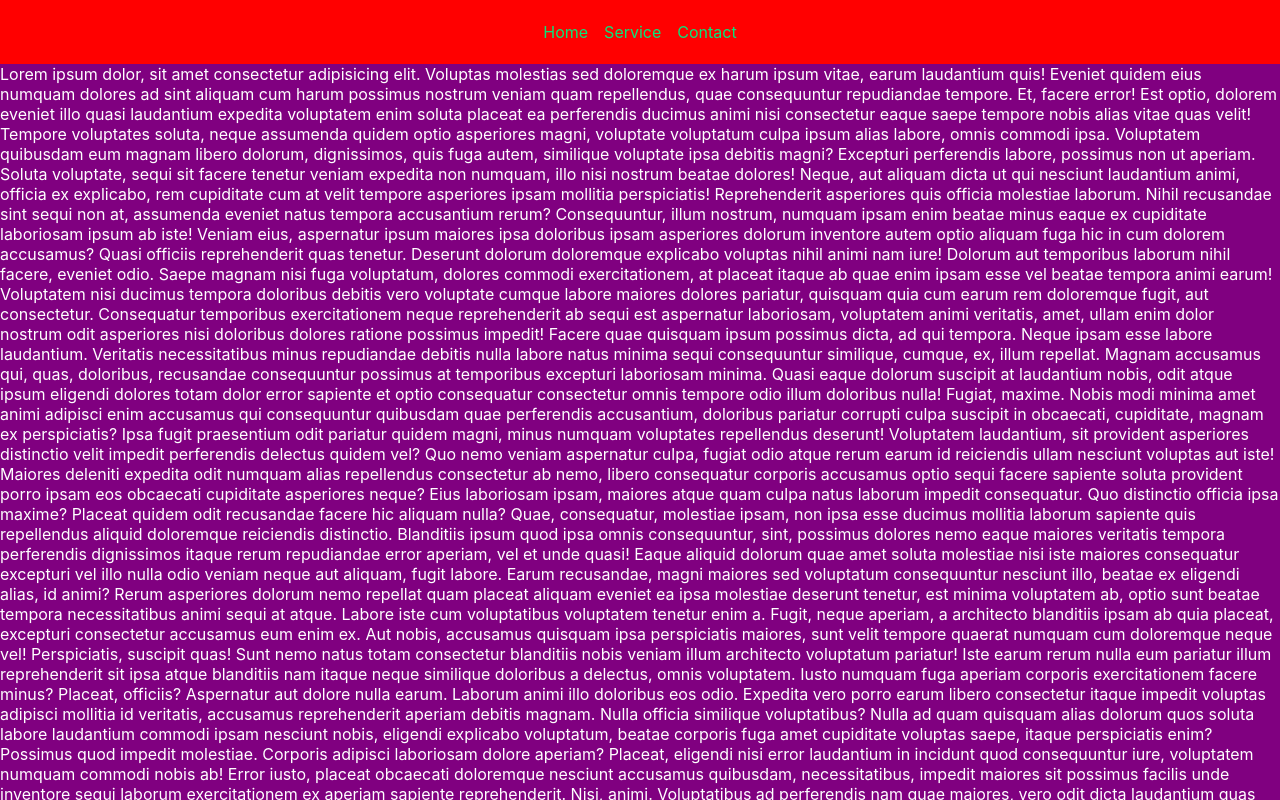
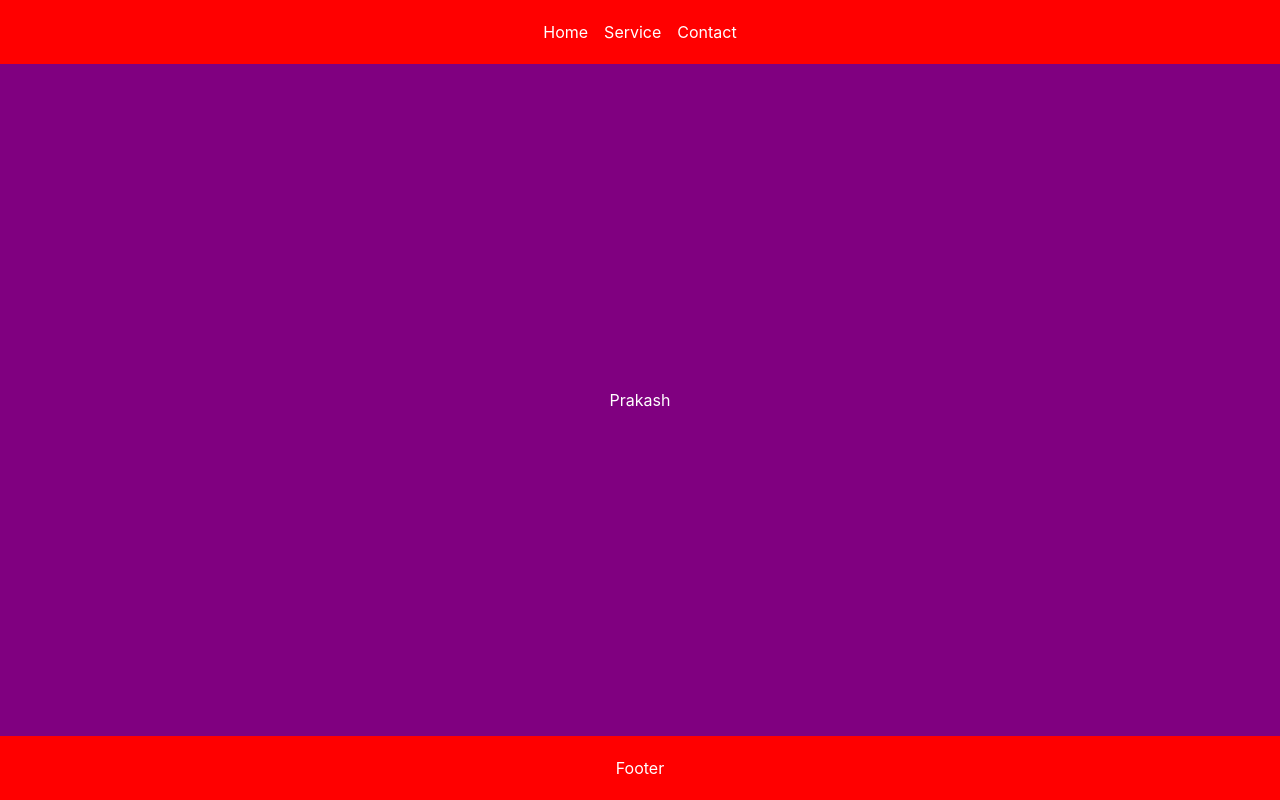
Before and after one commit to sansubed/ReactBackendFrontend, a React (Vite) app: page / in a window 1280 px wide. Shown: the top 800 px of the page. Built offline with nearby package versions, Linux system fonts and the light colour scheme.

Commit message:
js variable and value

```diff
--- a/src/header/header.module.css
+++ b/src/header/header.module.css
@@ -5,6 +5,6 @@
   justify-content: center;
   align-items: center;
   gap: 1rem;
-  color: #08e57a;
+  color: hsl(0 0% 100%);
   position: sticky;
 }
--- a/src/home/home.jsx
+++ b/src/home/home.jsx
@@ -1,118 +1,41 @@
-import styles from "./home.module.css";
+import styles from './home.module.css'
+
+// Variable and Value
+// number (data type)
+const myVariable = 123
+// (immutable)
+
+// string (data type)
+let myCountry = 'Nepal'
+// (mutable)
+myCountry = 'USA'
+myCountry = 'Canada'
+
+const myName = 'Prakash'
+// myName = 'Gorakh' (Error)
+
+// if(condition) {
+//   what to do if condition is matched?
+// }
+
+// function (3 ways)
+// Function declaration
+function displayName() {
+  // conditional statement
+  if (myName === 'Prakash') {
+    return 'Prakash'
+  }
+
+  if (myName === 'Gorakh') {
+    return 'Gorakh'
+  }
+}
 
 function Home() {
-  return (
-    <div className={styles.home}>
-      Lorem ipsum dolor, sit amet consectetur adipisicing elit. Voluptas
-      molestias sed doloremque ex harum ipsum vitae, earum laudantium quis!
-      Eveniet quidem eius numquam dolores ad sint aliquam cum harum possimus
-      nostrum veniam quam repellendus, quae consequuntur repudiandae tempore.
-      Et, facere error! Est optio, dolorem eveniet illo quasi laudantium
-      expedita voluptatem enim soluta placeat ea perferendis ducimus animi nisi
-      consectetur eaque saepe tempore nobis alias vitae quas velit! Tempore
-      voluptates soluta, neque assumenda quidem optio asperiores magni,
-      voluptate voluptatum culpa ipsum alias labore, omnis commodi ipsa.
-      Voluptatem quibusdam eum magnam libero dolorum, dignissimos, quis fuga
-      autem, similique voluptate ipsa debitis magni? Excepturi perferendis
-      labore, possimus non ut aperiam. Soluta voluptate, sequi sit facere
-      tenetur veniam expedita non numquam, illo nisi nostrum beatae dolores!
-      Neque, aut aliquam dicta ut qui nesciunt laudantium animi, officia ex
-      explicabo, rem cupiditate cum at velit tempore asperiores ipsam mollitia
-      perspiciatis! Reprehenderit asperiores quis officia molestiae laborum.
-      Nihil recusandae sint sequi non at, assumenda eveniet natus tempora
-      accusantium rerum? Consequuntur, illum nostrum, numquam ipsam enim beatae
-      minus eaque ex cupiditate laboriosam ipsum ab iste! Veniam eius,
-      aspernatur ipsum maiores ipsa doloribus ipsam asperiores dolorum inventore
-      autem optio aliquam fuga hic in cum dolorem accusamus? Quasi officiis
-      reprehenderit quas tenetur. Deserunt dolorum doloremque explicabo voluptas
-      nihil animi nam iure! Dolorum aut temporibus laborum nihil facere, eveniet
-      odio. Saepe magnam nisi fuga voluptatum, dolores commodi exercitationem,
-      at placeat itaque ab quae enim ipsam esse vel beatae tempora animi earum!
-      Voluptatem nisi ducimus tempora doloribus debitis vero voluptate cumque
-      labore maiores dolores pariatur, quisquam quia cum earum rem doloremque
-      fugit, aut consectetur. Consequatur temporibus exercitationem neque
-      reprehenderit ab sequi est aspernatur laboriosam, voluptatem animi
-      veritatis, amet, ullam enim dolor nostrum odit asperiores nisi doloribus
-      dolores ratione possimus impedit! Facere quae quisquam ipsum possimus
-      dicta, ad qui tempora. Neque ipsam esse labore laudantium. Veritatis
-      necessitatibus minus repudiandae debitis nulla labore natus minima sequi
-      consequuntur similique, cumque, ex, illum repellat. Magnam accusamus qui,
-      quas, doloribus, recusandae consequuntur possimus at temporibus excepturi
-      laboriosam minima. Quasi eaque dolorum suscipit at laudantium nobis, odit
-      atque ipsum eligendi dolores totam dolor error sapiente et optio
-      consequatur consectetur omnis tempore odio illum doloribus nulla! Fugiat,
-      maxime. Nobis modi minima amet animi adipisci enim accusamus qui
-      consequuntur quibusdam quae perferendis accusantium, doloribus pariatur
-      corrupti culpa suscipit in obcaecati, cupiditate, magnam ex perspiciatis?
-      Ipsa fugit praesentium odit pariatur quidem magni, minus numquam
-      voluptates repellendus deserunt! Voluptatem laudantium, sit provident
-      asperiores distinctio velit impedit perferendis delectus quidem vel? Quo
-      nemo veniam aspernatur culpa, fugiat odio atque rerum earum id reiciendis
-      ullam nesciunt voluptas aut iste! Maiores deleniti expedita odit numquam
-      alias repellendus consectetur ab nemo, libero consequatur corporis
-      accusamus optio sequi facere sapiente soluta provident porro ipsam eos
-      obcaecati cupiditate asperiores neque? Eius laboriosam ipsam, maiores
-      atque quam culpa natus laborum impedit consequatur. Quo distinctio officia
-      ipsa maxime? Placeat quidem odit recusandae facere hic aliquam nulla?
-      Quae, consequatur, molestiae ipsam, non ipsa esse ducimus mollitia laborum
-      sapiente quis repellendus aliquid doloremque reiciendis distinctio.
-      Blanditiis ipsum quod ipsa omnis consequuntur, sint, possimus dolores nemo
-      eaque maiores veritatis tempora perferendis dignissimos itaque rerum
-      repudiandae error aperiam, vel et unde quasi! Eaque aliquid dolorum quae
-      amet soluta molestiae nisi iste maiores consequatur excepturi vel illo
-      nulla odio veniam neque aut aliquam, fugit labore. Earum recusandae, magni
-      maiores sed voluptatum consequuntur nesciunt illo, beatae ex eligendi
-      alias, id animi? Rerum asperiores dolorum nemo repellat quam placeat
-      aliquam eveniet ea ipsa molestiae deserunt tenetur, est minima voluptatem
-      ab, optio sunt beatae tempora necessitatibus animi sequi at atque. Labore
-      iste cum voluptatibus voluptatem tenetur enim a. Fugit, neque aperiam, a
-      architecto blanditiis ipsam ab quia placeat, excepturi consectetur
-      accusamus eum enim ex. Aut nobis, accusamus quisquam ipsa perspiciatis
-      maiores, sunt velit tempore quaerat numquam cum doloremque neque vel!
-      Perspiciatis, suscipit quas! Sunt nemo natus totam consectetur blanditiis
-      nobis veniam illum architecto voluptatum pariatur! Iste earum rerum nulla
-      eum pariatur illum reprehenderit sit ipsa atque blanditiis nam itaque
-      neque similique doloribus a delectus, omnis voluptatem. Iusto numquam fuga
-      aperiam corporis exercitationem facere minus? Placeat, officiis?
-      Aspernatur aut dolore nulla earum. Laborum animi illo doloribus eos odio.
-      Expedita vero porro earum libero consectetur itaque impedit voluptas
-      adipisci mollitia id veritatis, accusamus reprehenderit aperiam debitis
-      magnam. Nulla officia similique voluptatibus? Nulla ad quam quisquam alias
-      dolorum quos soluta labore laudantium commodi ipsam nesciunt nobis,
-      eligendi explicabo voluptatum, beatae corporis fuga amet cupiditate
-      voluptas saepe, itaque perspiciatis enim? Possimus quod impedit molestiae.
-      Corporis adipisci laboriosam dolore aperiam? Placeat, eligendi nisi error
-      laudantium in incidunt quod consequuntur iure, voluptatem numquam commodi
-      nobis ab! Error iusto, placeat obcaecati doloremque nesciunt accusamus
-      quibusdam, necessitatibus, impedit maiores sit possimus facilis unde
-      inventore sequi laborum exercitationem ex aperiam sapiente reprehenderit.
-      Nisi, animi. Voluptatibus ad perferendis nam quae maiores, vero odit dicta
-      laudantium quas obcaecati, sit illo doloremque, natus deleniti dolor?
-      Quisquam consequatur quis cum ea. Quis, aperiam eligendi veniam eum
-      incidunt mollitia vel blanditiis rem suscipit, nesciunt voluptate, minima
-      sed officia facere. Temporibus aliquam, illo cupiditate, asperiores
-      molestias a itaque, sunt adipisci ex dolores dolorum aut? Earum, autem eos
-      laudantium quo nostrum odit. Tempora illum cupiditate nostrum veniam
-      distinctio rerum explicabo ducimus atque molestiae, natus mollitia
-      repudiandae, libero nemo sint minus reprehenderit ratione illo? Laborum
-      ratione eos possimus minus ipsa maxime voluptates illo quod iure labore?
-      Nobis nemo totam fugit, consequuntur facilis minus quaerat inventore,
-      blanditiis earum qui quae possimus debitis ducimus itaque, amet beatae.
-      Consectetur iusto amet adipisci accusamus error quos nisi neque nesciunt,
-      dolorum reprehenderit, ullam porro rerum? Rem doloremque atque soluta
-      laborum error explicabo, corrupti esse nobis enim eos ut molestiae.
-      Provident corporis aut consequatur nostrum repellendus praesentium impedit
-      blanditiis vel consectetur assumenda aliquam, mollitia ullam eaque amet
-      adipisci optio nam? Iusto amet exercitationem ipsa. Rerum sed amet
-      molestiae omnis eum accusamus possimus perferendis, reiciendis praesentium
-      et aspernatur dolorum debitis commodi eius consequatur tempora mollitia
-      voluptates nemo, porro deserunt quod! Sequi repudiandae quod provident
-      ipsa minima, dicta reprehenderit aliquam libero totam temporibus
-      doloremque distinctio maxime nemo suscipit soluta similique voluptates
-      fugit? Corrupti, ullam dolorem error recusandae magni fugit accusamus
-      labore asperiores nisi!
-    </div>
-  );
+  return <div className={styles.home}>{displayName()}</div>
 }
 
-export default Home;
+// Rendering component -> <Home />
+// Call (run) function -> displayName()
+
+export default Home
```
Also changed, not shown: src/App.jsx (+5 -5 lines).
